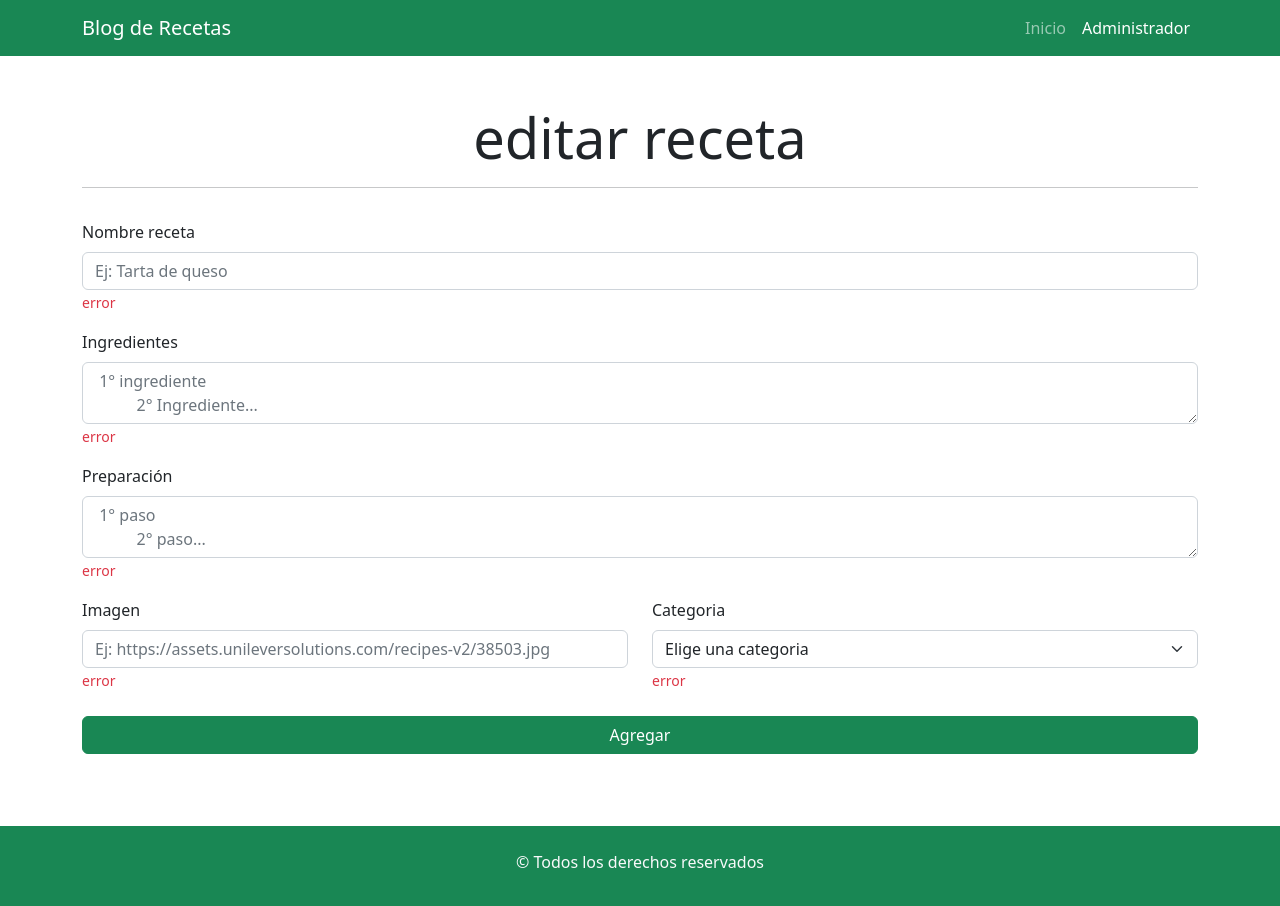
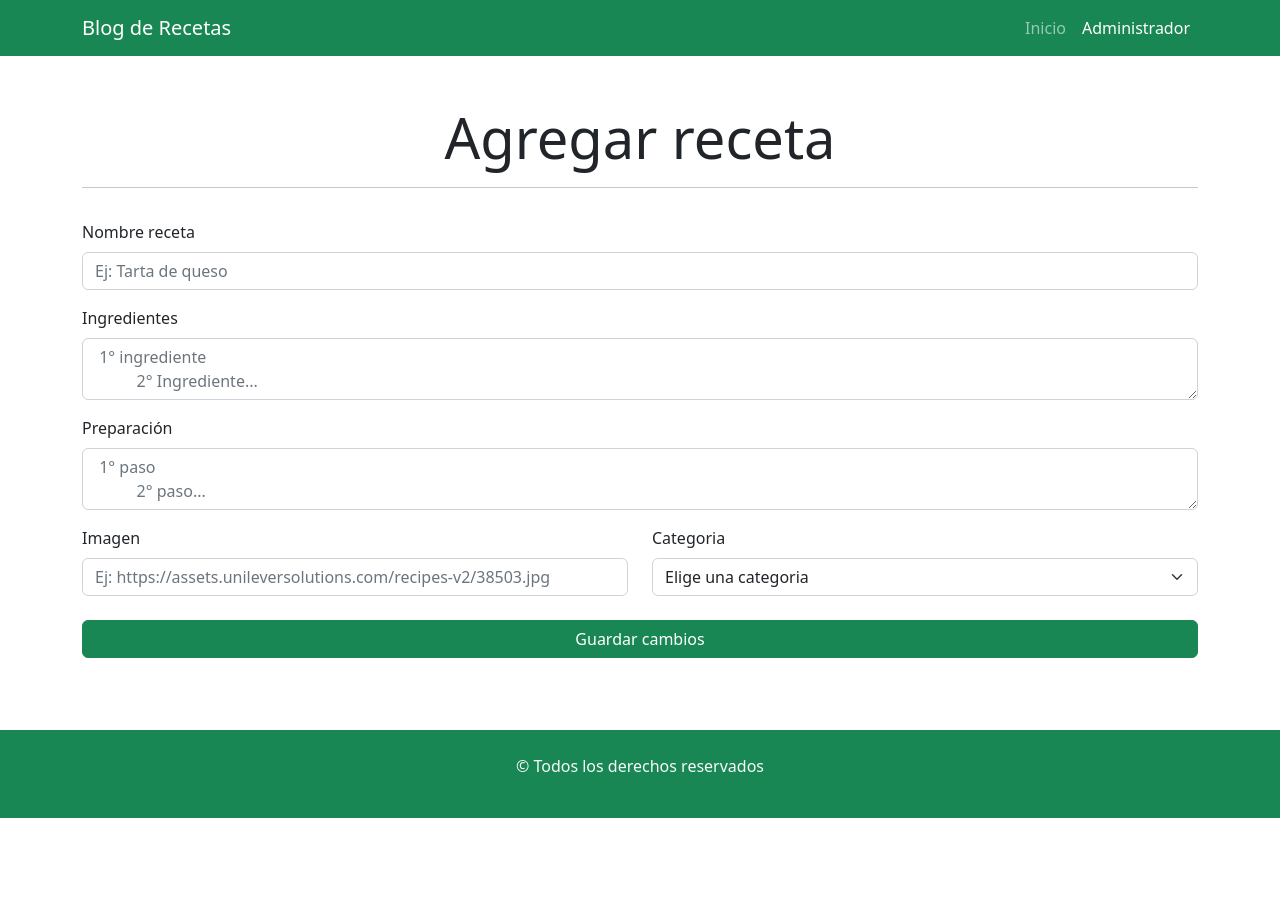
Before and after one commit to 22AGabriel/BlogRecetas-Frontend, a React (Create React App) app: page /administrar/editar/1 in a window 1280 px wide. Shown: the top 906 px of the page. After the commit the page ends 818 px from the top, so only its background shows below. Built offline with nearby package versions, Linux system fonts and the light colour scheme.

Commit message:
se agregaron validaciones AgregarReceta y EditarReceta

```diff
--- a/src/components/views/receta/AgregarReceta.jsx
+++ b/src/components/views/receta/AgregarReceta.jsx
@@ -1,21 +1,39 @@
 import { Button, Col, Container, Form, Row } from "react-bootstrap";
+import { useForm } from "react-hook-form";
 
 const AgregarReceta = () => {
+  const {register, handleSubmit, formState:{errors}} = useForm();
+
+  const onSubmit = (data) => {
+    console.log(data)
+  }
+
   return (
     <Container className="my-5 mainSection">
       <div className="text-center">
         <h1 className="display-4">Agregar receta</h1>
         <hr />
       </div>
-      <Form>
+      <Form noValidate onSubmit={handleSubmit(onSubmit)}>
         <Form.Group>
           <Form.Label className="mt-3">Nombre receta</Form.Label>
           <Form.Control
             type="text"
             placeholder="Ej: Tarta de queso"
+            {...register('nombreReceta', {
+              required: 'El nombre de la receta es un dato obligatorio',
+              minLength: {
+                value: 5,
+                message: 'La cantidad mínima de caracteres debe ser 5'
+              },
+              maxLength: {
+                value: 100,
+                message: 'La cantidad máxima de caracteres es de 100'
+              }
+            })}
           ></Form.Control>
           <Form.Text className="text-danger">
-            error
+            {errors.nombreReceta?.message}
           </Form.Text>
         </Form.Group>
         <Form.Group>
@@ -24,10 +42,17 @@ const AgregarReceta = () => {
           type="textarea"
           as="textarea"
           placeholder=" 1° ingrediente
-          2° Ingrediente...">
-          </Form.Control>
+          2° Ingrediente..."
+          {...register('ingredientes', {
+            required: 'Ingresa los ingredientes de la receta',
+            minLength: {
+              value: 20,
+              message: 'La cantidad mínima de caracteres debe ser 20'
+            }
+          })}
+          ></Form.Control>
           <Form.Text className="text-danger">
-            error
+            {errors.ingredientes?.message}
           </Form.Text>
         </Form.Group>
         <Form.Group>
@@ -36,10 +61,17 @@ const AgregarReceta = () => {
           type="textarea"
           as="textarea"
           placeholder=" 1° paso
-          2° paso...">
-          </Form.Control>
+          2° paso..."
+          {...register('preparacion', {
+            required: 'Ingresa los pasos de la receta',
+            minLength: {
+              value: 30,
+              message: 'La cantidad mínima de caracteres debe ser 30'
+            }
+          })}
+          ></Form.Control>
           <Form.Text className="text-danger">
-            error
+          {errors.preparacion?.message}
           </Form.Text>
         </Form.Group>
         <Row>
@@ -49,28 +81,38 @@ const AgregarReceta = () => {
               <Form.Control
                 type="text"
                 placeholder="Ej: https://assets.unileversolutions.com/recipes-v2/38503.jpg"
+                {...register('imagen', {
+                  required: 'La URL de la imagen es obligatoria',
+                  pattern: {
+                    value: /^https?:\/\/[\w\-]+(\.[\w\-]+)+[/#?]?.*$/,
+                    message: 'Debe ingresar una URL válida'
+                  }
+                })}
               ></Form.Control>
               <Form.Text className="text-danger">
-                error
+                {errors.imagen?.message}
               </Form.Text>
             </Form.Group>
           </Col>
           <Col md={6}>
             <Form.Group>
               <Form.Label className="mt-3">Categoria</Form.Label>
-              <Form.Select>
+              <Form.Select
+              {...register('categoria', {
+                required: 'Debe seleccionar una categoría'
+              })}>
                 <option value="">Elige una categoria</option>
                 <option value="Dulce">Dulce</option>
                 <option value="Salado">Salado</option>
               </Form.Select>
               <Form.Text className="text-danger">
-                error
+                {errors.categoria?.message}
               </Form.Text>
             </Form.Group>
           </Col>
         </Row>
         <Button type="submit" className="w-100 my-4" variant="success">
-          Agregar
+          Agregar receta
         </Button>
       </Form>
     </Container>
--- a/src/components/views/receta/EditarReceta.jsx
+++ b/src/components/views/receta/EditarReceta.jsx
@@ -1,20 +1,40 @@
 import { Button, Col, Container, Form, Row } from "react-bootstrap";
+import { useForm } from "react-hook-form";
 
 const EditarReceta = () => {
+  const {register, handleSubmit, formState:{errors}} = useForm();
+
+  const onSubmit = (data) => {
+    console.log(data)
+  }
+
   return (
     <Container className="my-5 mainSection">
       <div className="text-center">
-        <h1 className="display-4">editar receta</h1>
+        <h1 className="display-4">Agregar receta</h1>
         <hr />
       </div>
-      <Form>
+      <Form noValidate onSubmit={handleSubmit(onSubmit)}>
         <Form.Group>
           <Form.Label className="mt-3">Nombre receta</Form.Label>
           <Form.Control
             type="text"
             placeholder="Ej: Tarta de queso"
+            {...register('nombreReceta', {
+              required: 'El nombre de la receta es un dato obligatorio',
+              minLength: {
+                value: 5,
+                message: 'La cantidad mínima de caracteres debe ser 5'
+              },
+              maxLength: {
+                value: 100,
+                message: 'La cantidad máxima de caracteres es de 100'
+              }
+            })}
           ></Form.Control>
-          <Form.Text className="text-danger">error</Form.Text>
+          <Form.Text className="text-danger">
+            {errors.nombreReceta?.message}
+          </Form.Text>
         </Form.Group>
         <Form.Group>
           <Form.Label className="mt-3">Ingredientes</Form.Label>
@@ -23,8 +43,17 @@ const EditarReceta = () => {
           as="textarea"
           placeholder=" 1° ingrediente
           2° Ingrediente..."
+          {...register('ingredientes', {
+            required: 'Ingresa los ingredientes de la receta',
+            minLength: {
+              value: 20,
+              message: 'La cantidad mínima de caracteres debe ser 20'
+            }
+          })}
           ></Form.Control>
-          <Form.Text className="text-danger">error</Form.Text>
+          <Form.Text className="text-danger">
+            {errors.ingredientes?.message}
+          </Form.Text>
         </Form.Group>
         <Form.Group>
           <Form.Label className="mt-3">Preparación</Form.Label>
@@ -33,8 +62,17 @@ const EditarReceta = () => {
           as="textarea"
           placeholder=" 1° paso
           2° paso..."
+          {...register('preparacion', {
+            required: 'Ingresa los pasos de la receta',
+            minLength: {
+              value: 30,
+              message: 'La cantidad mínima de caracteres debe ser 30'
+            }
+          })}
           ></Form.Control>
-          <Form.Text className="text-danger">error</Form.Text>
+          <Form.Text className="text-danger">
+          {errors.preparacion?.message}
+          </Form.Text>
         </Form.Group>
         <Row>
           <Col md={6}>
@@ -43,24 +81,38 @@ const EditarReceta = () => {
               <Form.Control
                 type="text"
                 placeholder="Ej: https://assets.unileversolutions.com/recipes-v2/38503.jpg"
+                {...register('imagen', {
+                  required: 'La URL de la imagen es obligatoria',
+                  pattern: {
+                    value: /^https?:\/\/[\w\-]+(\.[\w\-]+)+[/#?]?.*$/,
+                    message: 'Debe ingresar una URL válida'
+                  }
+                })}
               ></Form.Control>
-              <Form.Text className="text-danger">error</Form.Text>
+              <Form.Text className="text-danger">
+                {errors.imagen?.message}
+              </Form.Text>
             </Form.Group>
           </Col>
           <Col md={6}>
             <Form.Group>
               <Form.Label className="mt-3">Categoria</Form.Label>
-              <Form.Select>
+              <Form.Select
+              {...register('categoria', {
+                required: 'Debe seleccionar una categoría'
+              })}>
                 <option value="">Elige una categoria</option>
                 <option value="Dulce">Dulce</option>
                 <option value="Salado">Salado</option>
               </Form.Select>
-              <Form.Text className="text-danger">error</Form.Text>
+              <Form.Text className="text-danger">
+                {errors.categoria?.message}
+              </Form.Text>
             </Form.Group>
           </Col>
         </Row>
         <Button type="submit" className="w-100 my-4" variant="success">
-          Agregar
+          Guardar cambios
         </Button>
       </Form>
     </Container>
--- a/src/components/views/receta/ItemReceta.jsx
+++ b/src/components/views/receta/ItemReceta.jsx
@@ -34,7 +34,7 @@ const ItemReceta = ({receta}) => {
       <td>{categoria}</td>
       <td>
         <div className="d-flex">
-          <Link className="btn bg-warning me-1" to={'/administrar/editar:id'}>
+          <Link className="btn bg-warning me-1" to={`/administrar/editar/${id}`}>
             <i className="bi bi-pencil-square"></i>
           </Link>
           <Button variant="danger">
```
Lines whose indentation alone changed are shown as unchanged.
